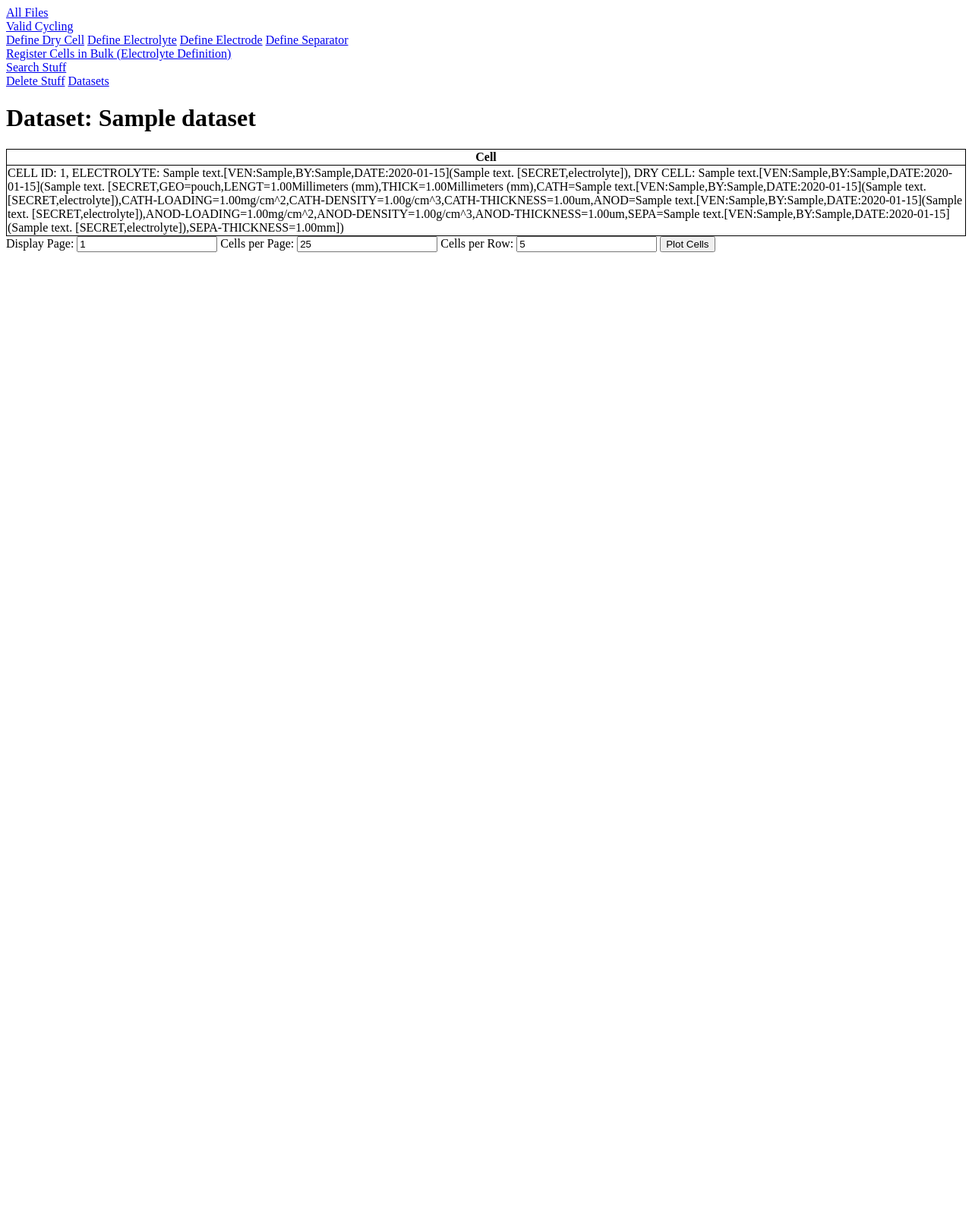
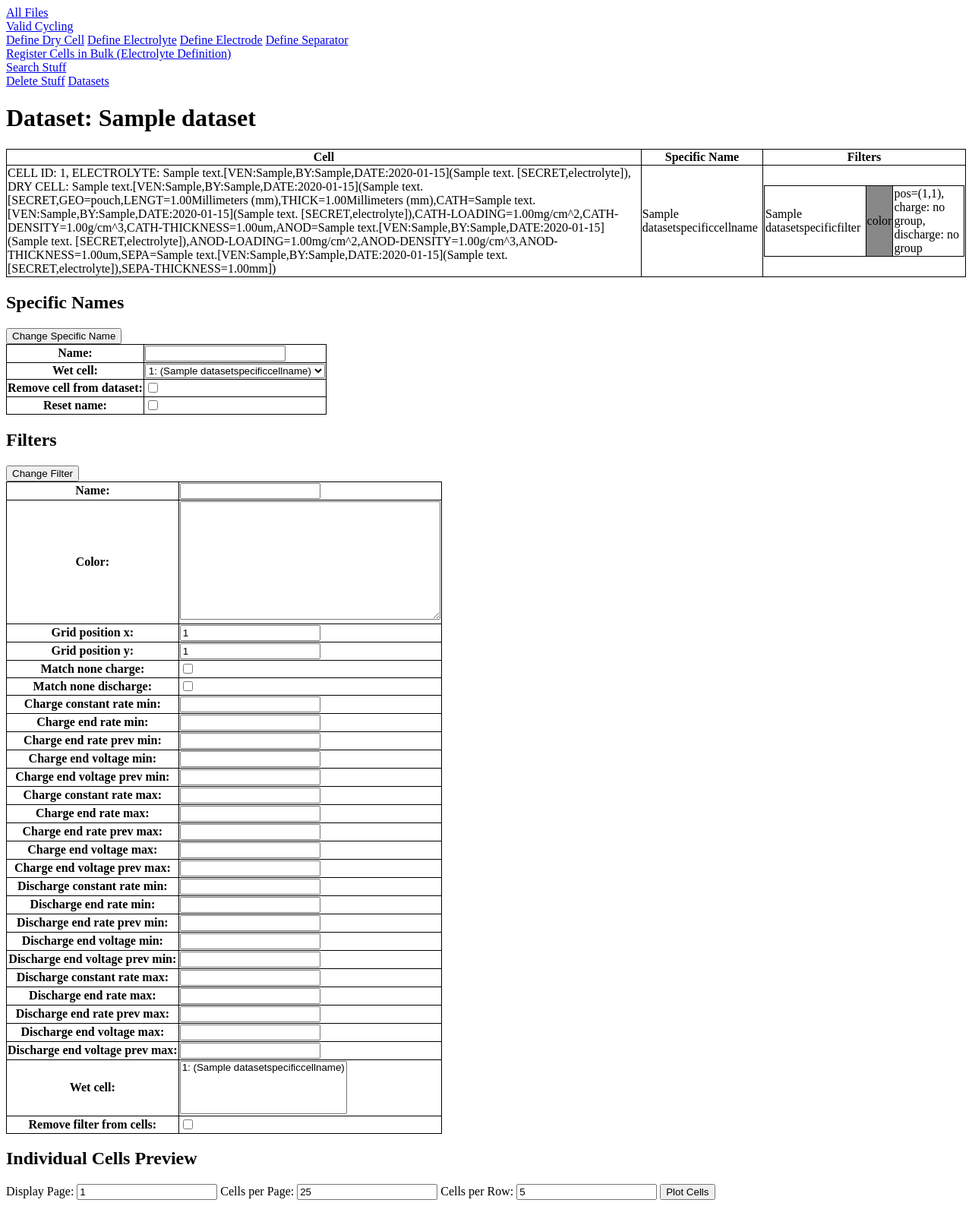
Before and after one commit to Samuel-Buteau/universal-battery-database, a Django app: page /cell_database/view_dataset/1/ in a window 1280 px wide. Shown: the whole page at 76% size. Before the commit the page ends 332 px from the top, so only its background shows below. Run offline with Django 3.2, Linux system fonts and the light colour scheme; tables that the repository leaves empty hold one stand-in row (values such as "Sample post"); parts of the project's set-up code (start-up, migrations or seed data) failed here and were passed over.

Commit message:
added filter definition and custom report filenames

```diff
--- a/cell_database/forms.py
+++ b/cell_database/forms.py
@@ -573,6 +573,37 @@ class CreateDatasetForm(Form):
     name = forms.CharField(required=False)
 
 
+class SpecificNameForm(ModelForm):
+    wet_cell = forms.ChoiceField(choices=[], required=False)
+    remove_cell_from_dataset = forms.BooleanField(initial=False, required=False)
+    reset_name = forms.BooleanField(initial=False, required=False)
+    class Meta:
+        model = DatasetSpecificCellName
+        exclude = ['wet_cell', 'dataset']
+
+    def __init__(self, *args, dataset_id=None, **kwargs):
+        super(SpecificNameForm, self).__init__(*args, **kwargs)
+        dataset = Dataset.objects.get(id=dataset_id)
+        wet_cell_choices = [(wet_cell.cell_id, wet_cell.get_specific_name_and_cell_id(dataset)) for wet_cell in dataset.wet_cells.order_by('cell_id')]
+        self.fields.get('wet_cell').choices = wet_cell_choices
+
+
+class DatasetSpecificFiltersForm(ModelForm):
+    wet_cell = forms.MultipleChoiceField(choices=[], required=False)
+    remove_filter_from_cells = forms.BooleanField(initial=False, required=False)
+    class Meta:
+        model = DatasetSpecificFilters
+        exclude = ['wet_cell', 'dataset']
+
+    def __init__(self, *args, dataset_id=None, **kwargs):
+        super(DatasetSpecificFiltersForm, self).__init__(*args, **kwargs)
+        dataset = Dataset.objects.get(id=dataset_id)
+        wet_cell_choices = [(wet_cell.cell_id, wet_cell.get_specific_name_and_cell_id(dataset)) for wet_cell in dataset.wet_cells.order_by('cell_id')]
+        self.fields.get('wet_cell').choices = wet_cell_choices
+
+
+
+
 #TODO(sam): create a superclass that has all of this stuff instead of duplicating
 class DatasetVisualsForm(Form):
     page_number = forms.IntegerField(initial=1, required=False)
--- a/cell_database/templates/cell_database/view_dataset.html
+++ b/cell_database/templates/cell_database/view_dataset.html
@@ -18,11 +18,21 @@ table, th, td {
 <h1> Dataset: {{ dataset.name }} </h1>
     <table>
         <tr>
-            <th>Cell</th>
+            <th>Cell</th><th>Specific Name</th><th>Filters</th>
         </tr>
-        {% for wet_cell, name in zipped_data %}
+        {% for wet_cell, name, spec_name, filters in zipped_data %}
         <tr>
             <td>{{ name }}</td>
+            <td>{{spec_name}}</td>
+            <td>
+
+                <table>
+
+                    {%for filt in filters %}
+                    <tr> <td>{{ filt.name }}</td> <td style="background-color:{{filt.color}}"> color  </td> <td>{{filt.get_printed_rule}}</td></tr>
+                    {%endfor%}
+                </table>
+            </td>
         </tr>
         {% endfor %}
     </table>
@@ -30,8 +40,30 @@ table, th, td {
     <p>This dataset ({{ dataset.name }}) is empty.</p>
 {% endif %}
 
+
+
 <form action="{% url 'cell_database:view_dataset' pk=dataset.id%}" method="post">
     {% csrf_token %}
+
+    {% if specific_name_form %}
+    <h2>Specific Names</h2>
+    <input type="submit" name = 'change_specific_name' value="Change Specific Name">
+    <table>
+        {{ specific_name_form.as_table }}
+    </table>
+
+    {% endif %}
+
+    {% if specific_filter_form %}
+    <h2>Filters</h2>
+    <input type="submit" name = 'change_filter' value="Change Filter">
+    <table>
+        {{ specific_filter_form.as_table }}
+    </table>
+
+    {% endif %}
+
+    <h2>Individual Cells Preview</h2>
     Display Page: {{visuals_form.page_number}}
     Cells per Page: {{visuals_form.per_page}}
     Cells per Row: {{visuals_form.rows}}
--- a/cell_database/views.py
+++ b/cell_database/views.py
@@ -1489,20 +1489,105 @@ def delete_page(request):
 def view_dataset(request, pk):
     dataset = Dataset.objects.get(id=pk)
 
+
+    ar = {}
     wet_cells = dataset.wet_cells.order_by('cell_id')
-    zipped_data = zip(wet_cells, [wet_cell.__str__() for wet_cell in wet_cells])
-    ar = {}
-    ar["zipped_data"] = zipped_data
-    ar["dataset"] = dataset
-
     if request.method == 'POST':
+        if 'change_specific_name' in request.POST:
+            spec_name = SpecificNameForm(request.POST, dataset_id=pk, prefix='specific-name-form')
+            if spec_name.is_valid():
+                if "remove_cell_from_dataset" in spec_name.cleaned_data.keys() and spec_name.cleaned_data["remove_cell_from_dataset"]:
+                    cell_id = int(spec_name.cleaned_data["wet_cell"])
+                    wet_cell = WetCell.objects.get(cell_id=cell_id)
+                    dataset.wet_cells.remove(wet_cell)
+                    wet_cells = dataset.wet_cells.order_by("cell_id")
+
+                elif "reset_name" in spec_name.cleaned_data.keys() and spec_name.cleaned_data["reset_name"]:
+                    cell_id = int(spec_name.cleaned_data["wet_cell"])
+                    wet_cell = WetCell.objects.get(cell_id=cell_id)
+                    DatasetSpecificCellName.objects.filter(dataset=dataset, wet_cell=wet_cell).delete()
+
+                else:
+                    cell_id = int(spec_name.cleaned_data["wet_cell"])
+                    wet_cell = WetCell.objects.get(cell_id=cell_id)
+                    name = spec_name.cleaned_data["name"]
+                    if not DatasetSpecificCellName.objects.exclude(wet_cell=wet_cell).filter(dataset=dataset, name=name).exists():
+                        DatasetSpecificCellName.objects.update_or_create(
+                            dataset=dataset, wet_cell=wet_cell,
+                            defaults={'name': name})
+
+        if 'change_filter' in request.POST:
+            specific_filter_form = DatasetSpecificFiltersForm(request.POST, dataset_id=pk, prefix='specific-filter-form')
+            if specific_filter_form.is_valid():
+                if "remove_filter_from_cells" in specific_filter_form.cleaned_data.keys() and specific_filter_form.cleaned_data["remove_filter_from_cells"]:
+                    name = specific_filter_form.cleaned_data["name"]
+                    cell_ids = [int(cell_id) for cell_id in specific_filter_form.cleaned_data.get("wet_cell")]
+                    if len(cell_ids) == 0:
+                        DatasetSpecificFilters.objects.filter(
+                            dataset=dataset,
+                            name=name
+                        ).delete()
+                    else:
+                        DatasetSpecificFilters.objects.filter(
+                            dataset=dataset,
+                            name=name,
+                            wet_cell__cell_id__in=cell_ids
+                        ).delete()
+
+                else:
+                    name = specific_filter_form.cleaned_data["name"]
+                    cell_ids = [int(cell_id) for cell_id in specific_filter_form.cleaned_data.get("wet_cell")]
+                    if len(cell_ids) == 0:
+                        cell_ids = [wet_cell.cell_id for wet_cell in dataset.wet_cells.order_by("cell_id")]
+
+                    for cell_id in cell_ids:
+                        wet_cell = WetCell.objects.get(cell_id=cell_id)
+
+                        DatasetSpecificFilters.objects.update_or_create(
+                            dataset=dataset,
+                            wet_cell=wet_cell,
+                            name=name,
+                            defaults={
+                                'name': name,
+                                'color': specific_filter_form.cleaned_data['color'],
+                                'grid_position_x': specific_filter_form.cleaned_data['grid_position_x'],
+                                'grid_position_y': specific_filter_form.cleaned_data['grid_position_y'],
+                                'match_none_charge': specific_filter_form.cleaned_data['match_none_charge'],
+                                'match_none_discharge': specific_filter_form.cleaned_data['match_none_discharge'],
+                                'charge_constant_rate_min': specific_filter_form.cleaned_data['charge_constant_rate_min'],
+                                'charge_end_rate_min': specific_filter_form.cleaned_data['charge_end_rate_min'],
+                                'charge_end_rate_prev_min': specific_filter_form.cleaned_data['charge_end_rate_prev_min'],
+                                'charge_end_voltage_min': specific_filter_form.cleaned_data['charge_end_voltage_min'],
+                                'charge_end_voltage_prev_min': specific_filter_form.cleaned_data['charge_end_voltage_prev_min'],
+                                'charge_constant_rate_max': specific_filter_form.cleaned_data['charge_constant_rate_max'],
+                                'charge_end_rate_max': specific_filter_form.cleaned_data['charge_end_rate_max'],
+                                'charge_end_rate_prev_max': specific_filter_form.cleaned_data['charge_end_rate_prev_max'],
+                                'charge_end_voltage_max': specific_filter_form.cleaned_data['charge_end_voltage_max'],
+                                'charge_end_voltage_prev_max': specific_filter_form.cleaned_data['charge_end_voltage_prev_max'],
+                                'discharge_constant_rate_min': specific_filter_form.cleaned_data['discharge_constant_rate_min'],
+                                'discharge_end_rate_min': specific_filter_form.cleaned_data['discharge_end_rate_min'],
+                                'discharge_end_rate_prev_min': specific_filter_form.cleaned_data['discharge_end_rate_prev_min'],
+                                'discharge_end_voltage_min': specific_filter_form.cleaned_data['discharge_end_voltage_min'],
+                                'discharge_end_voltage_prev_min': specific_filter_form.cleaned_data['discharge_end_voltage_prev_min'],
+                                'discharge_constant_rate_max': specific_filter_form.cleaned_data['discharge_constant_rate_max'],
+                                'discharge_end_rate_max': specific_filter_form.cleaned_data['discharge_end_rate_max'],
+                                'discharge_end_rate_prev_max': specific_filter_form.cleaned_data['discharge_end_rate_prev_max'],
+                                'discharge_end_voltage_max': specific_filter_form.cleaned_data['discharge_end_voltage_max'],
+                                'discharge_end_voltage_prev_max': specific_filter_form.cleaned_data['discharge_end_voltage_prev_max'],
+                            })
+
+
         if 'plot_cells' in request.POST:
             visuals_form = DatasetVisualsForm(request.POST, prefix='visuals-form')
             if visuals_form.is_valid():
                 number_per_page = visuals_form.cleaned_data["per_page"]
                 rows = visuals_form.cleaned_data["rows"]
-                min_i, max_i, max_page_number, page_number = focus_on_page(visuals_form, len(wet_cells), number_per_page=number_per_page)
-                datas = [(wet_cell.cell_id, plot_cycling_direct(wet_cell.cell_id, path_to_plots=None, figsize=[5., 4.])) for wet_cell in wet_cells[min_i:max_i]]
+
+                min_i, max_i, max_page_number, page_number = \
+                    focus_on_page(visuals_form, len(wet_cells), number_per_page=number_per_page)
+                datas = [
+                    (wet_cell.cell_id, plot_cycling_direct(wet_cell.cell_id, path_to_plots=None, figsize=[5., 4.]))
+                    for wet_cell in wet_cells[min_i:max_i]]
                 split_datas = [datas[i:min(len(datas), i + rows)] for i in range(0, len(datas), rows)]
 
                 ar["visual_data"] = split_datas
@@ -1514,6 +1599,30 @@ def view_dataset(request, pk):
                          "visuals_form",
                          DatasetVisualsForm(prefix='visuals-form')
                          )
+
+    conditional_register(ar,
+                         "specific_name_form",
+                         SpecificNameForm(dataset_id=pk,prefix='specific-name-form')
+                         )
+    conditional_register(ar,
+                         "specific_filter_form",
+                         DatasetSpecificFiltersForm(dataset_id=pk, prefix='specific-filter-form')
+                         )
+    zipped_data = [
+        (
+            wet_cell,
+            str(wet_cell),
+            wet_cell.get_specific_name_or_nothing(dataset),
+            DatasetSpecificFilters.objects.filter(
+                dataset=dataset,
+                wet_cell=wet_cell
+            ).order_by('name')
+        )
+       for wet_cell in wet_cells
+    ]
+    ar["zipped_data"] = zipped_data
+    ar["dataset"] = dataset
+
     return render(request, 'cell_database/view_dataset.html',ar)
 
 
```
Also changed, not shown: cell_database/management/commands/output_data_files.py (added, +64 -0 lines), cell_database/models.py (+110 -43 lines), cell_database/migrations/0004_auto_20200520_1732.py (added).
